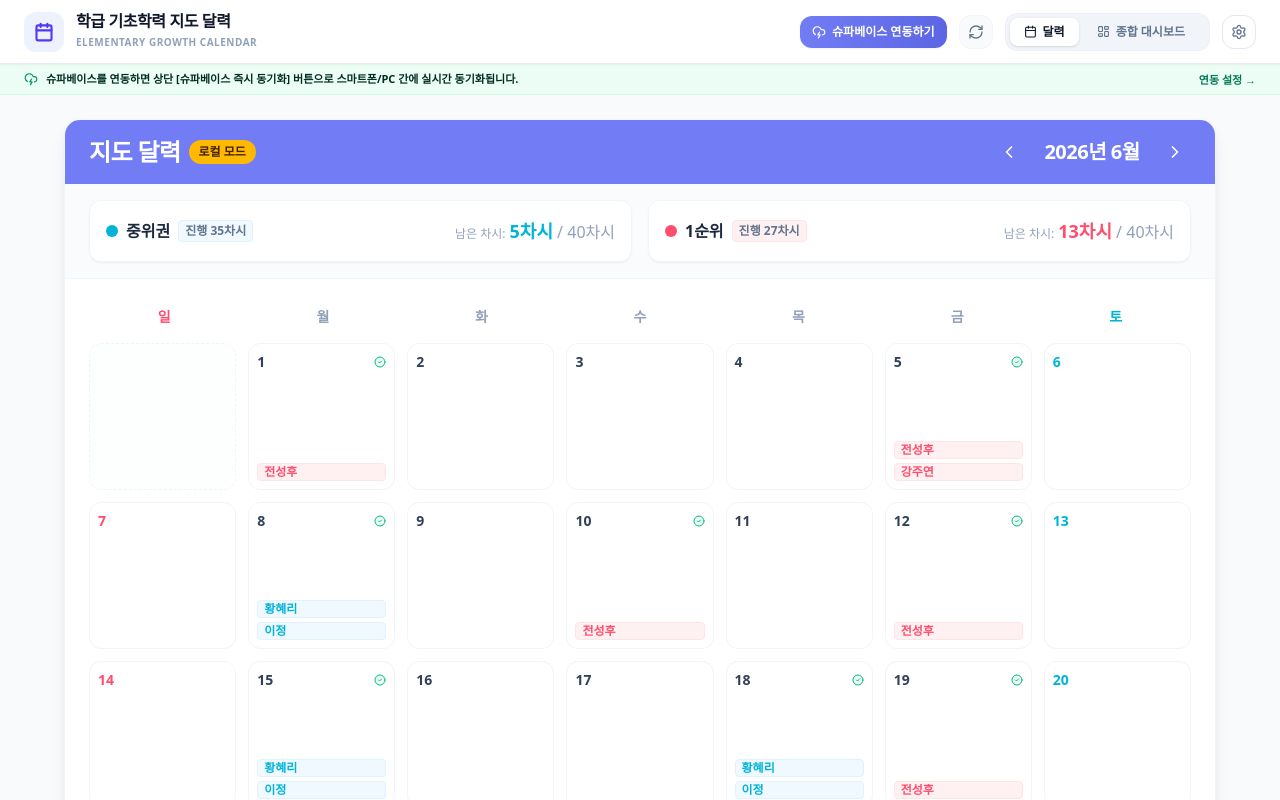
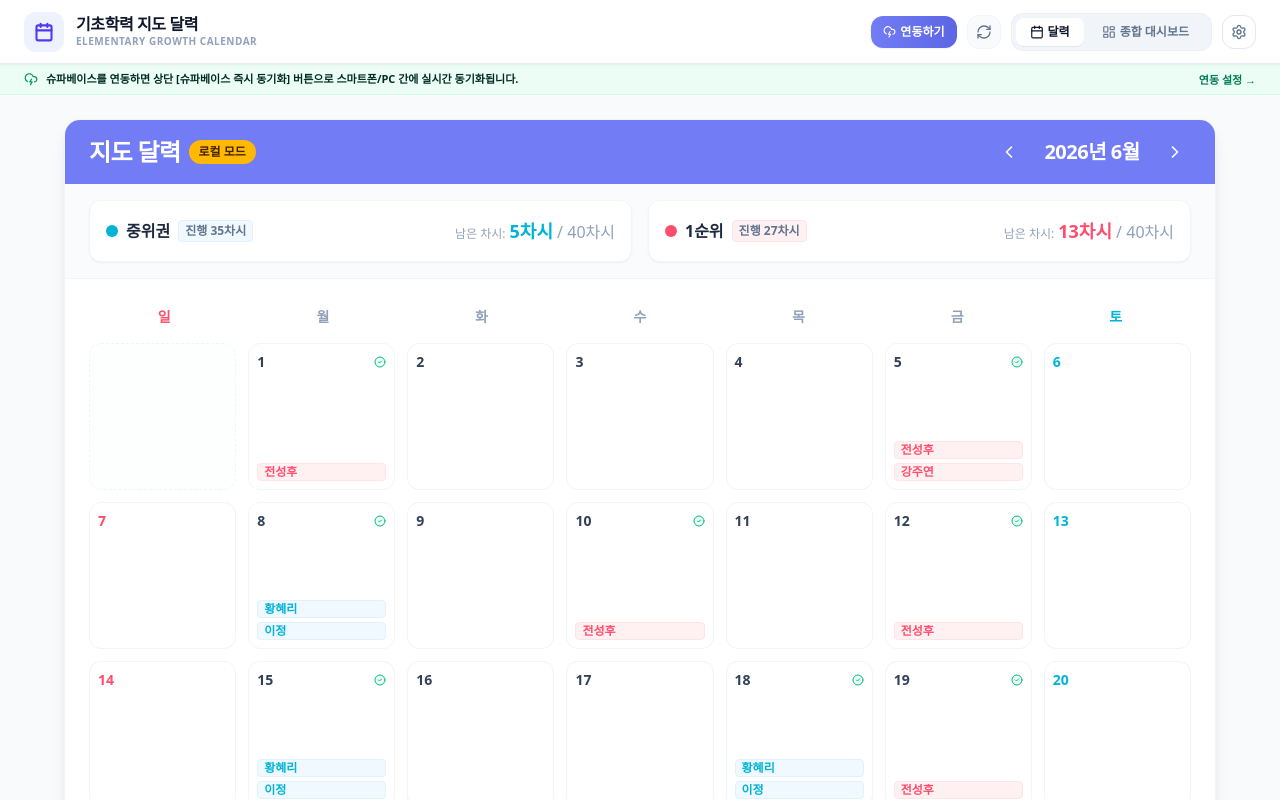
Before and after one commit to kitene0204/basic_calendar, a React (Vite) app: page / in a window 1280 px wide. Shown: the top 800 px of the page. Built offline with nearby package versions, Linux system fonts and the light colour scheme; no server answers.

Commit message:
refactor: improve mobile responsiveness and terminology
- Enhance header responsiveness for smaller screens (360px+).
- Update terminology from "시간(hours)" to "차시(sessions)" to better reflect the educational context.

```diff
--- a/src/App.tsx
+++ b/src/App.tsx
@@ -189,20 +189,24 @@ export default function App() {
   return (
     <div className="min-h-screen bg-[#F8FAFC] flex flex-col font-sans text-slate-800" id="app-wrapper">
 
-      {/* 글로벌 상단 내비게이션 바 */}
-      <header className="h-16 bg-white border-b border-slate-200/80 flex items-center justify-between px-6 shrink-0 shadow-xs z-10">
-        <div className="flex items-center space-x-3">
-          <div className="p-2.5 bg-indigo-50 rounded-xl text-indigo-600">
-            <CalendarIcon size={20} className="stroke-[2.5]" />
+      {/* 글로벌 상단 내비게이션 바 (모바일 360px~412px 화면에서도 겹침 없는 완벽한 반응형) */}
+      <header className="min-h-[3.5rem] sm:h-16 bg-white border-b border-slate-200/80 flex items-center justify-between px-2.5 sm:px-6 py-1.5 sm:py-0 shrink-0 shadow-xs z-20">
+        <div className="flex items-center space-x-2 sm:space-x-3 shrink-0">
+          <div className="p-1.5 sm:p-2.5 bg-indigo-50 rounded-xl text-indigo-600 shrink-0">
+            <CalendarIcon size={18} className="sm:w-5 sm:h-5 stroke-[2.5]" />
           </div>
-          <div>
-            <h1 className="text-base font-black text-slate-900 tracking-tight leading-none">학급 기초학력 지도 달력</h1>
-            <p className="text-[10px] text-slate-400 font-bold mt-1.5 uppercase tracking-wider">Elementary Growth Calendar</p>
+          <div className="min-w-0">
+            <h1 className="text-xs sm:text-base font-black text-slate-900 tracking-tight leading-tight whitespace-nowrap">
+              기초학력 지도 달력
+            </h1>
+            <p className="text-[9px] sm:text-[10px] text-slate-400 font-bold uppercase tracking-wider hidden sm:block">
+              Elementary Growth Calendar
+            </p>
           </div>
         </div>
 
         {/* 탭 컨트롤러 & 클라우드 상태 */}
-        <div className="flex items-center space-x-2 sm:space-x-3">
+        <div className="flex items-center space-x-1.5 sm:space-x-2.5 shrink-0">
 
           {/* Supabase 클라우드 즉시 동기화 트리거 버튼 */}
           <button
@@ -224,7 +228,7 @@ export default function App() {
               }
             }}
             disabled={isSyncing}
-            className={`px-3 py-2 text-white font-extrabold text-xs rounded-xl shadow-xs flex items-center space-x-1.5 transition-all cursor-pointer ${
+            className={`px-2 sm:px-3 py-1.5 sm:py-2 text-white font-extrabold text-[11px] sm:text-xs rounded-xl shadow-xs flex items-center space-x-1 transition-all cursor-pointer whitespace-nowrap shrink-0 ${
               isSupabaseEnabled
                 ? 'bg-gradient-to-r from-[#3ECF8E] to-[#10B981] hover:from-[#34D399] hover:to-[#059669] shadow-emerald-500/20 active:scale-95'
                 : 'bg-gradient-to-r from-[#727CF5] to-[#5C66E4] hover:from-[#5C66E4] hover:to-[#4A53D4]'
@@ -232,9 +236,15 @@ export default function App() {
             title={isSupabaseEnabled ? '클릭 시 Supabase 클라우드로 지금 바로 동기화합니다' : 'Supabase 클라우드 설정 열기'}
             id="btn-trigger-supabase-sync"
           >
-            <CloudLightning size={14} className={isSyncing ? 'animate-bounce' : ''} />
+            <CloudLightning size={13} className={isSyncing ? 'animate-bounce shrink-0' : 'shrink-0'} />
             <span className="font-black">
-              {isSyncing ? '클라우드 전송 중...' : isSupabaseEnabled ? '슈파베이스 즉시 동기화' : '슈파베이스 연동하기'}
+              {isSyncing ? '전송중' : isSupabaseEnabled ? (
+                <>
+                  <span className="hidden sm:inline">슈파베이스 </span>동기화
+                </>
+              ) : (
+                '연동하기'
+              )}
             </span>
           </button>
 
@@ -242,42 +252,41 @@ export default function App() {
           <button
             onClick={() => loadAllData(false)}
             disabled={isSyncing}
-            className="p-2 bg-slate-50 hover:bg-slate-100 active:bg-slate-200 text-slate-500 rounded-xl border border-slate-100 transition-colors cursor-pointer shrink-0"
-            title="실시간 새로고침 및 수동 동기화"
+            className="p-1.5 sm:p-2 bg-slate-50 hover:bg-slate-100 active:bg-slate-200 text-slate-500 rounded-xl border border-slate-100 transition-colors cursor-pointer shrink-0"
+            title="실시간 새로고침"
             id="btn-sync-trigger"
           >
-            <RefreshCw size={16} className={isSyncing ? 'animate-spin text-[#727CF5]' : ''} />
+            <RefreshCw size={14} className={`sm:w-4 sm:h-4 ${isSyncing ? 'animate-spin text-[#727CF5]' : ''}`} />
           </button>
 
           {/* 탭 스위처 */}
-          <div className="bg-slate-100 p-1 rounded-xl flex space-x-1 border border-slate-200/30 shrink-0">
+          <div className="bg-slate-100 p-0.5 sm:p-1 rounded-xl flex space-x-0.5 sm:space-x-1 border border-slate-200/40 shrink-0">
             <button
               onClick={() => {
                 setActiveTab('calendar');
                 setIsSettingsOpen(false);
               }}
-              className={`px-2.5 sm:px-3.5 py-1.5 text-xs font-extrabold rounded-lg flex items-center space-x-1 sm:space-x-1.5 transition-all cursor-pointer ${
+              className={`px-2 sm:px-3.5 py-1 sm:py-1.5 text-[11px] sm:text-xs font-extrabold rounded-lg flex items-center space-x-1 transition-all cursor-pointer whitespace-nowrap ${
                 activeTab === 'calendar'
-                  ? 'bg-white text-slate-900 shadow-sm'
+                  ? 'bg-white text-slate-900 shadow-2xs'
                   : 'text-slate-500 hover:text-slate-800'
               }`}
             >
-              <CalendarIcon size={13} />
-              <span className="hidden xs:inline">달력</span>
-              <span className="xs:hidden">달력</span>
+              <CalendarIcon size={12} className="sm:w-3.5 sm:h-3.5 shrink-0" />
+              <span>달력</span>
             </button>
             <button
               onClick={() => {
                 setActiveTab('dashboard');
                 setIsSettingsOpen(false);
               }}
-              className={`px-2.5 sm:px-3.5 py-1.5 text-xs font-extrabold rounded-lg flex items-center space-x-1 sm:space-x-1.5 transition-all cursor-pointer ${
+              className={`px-2 sm:px-3.5 py-1 sm:py-1.5 text-[11px] sm:text-xs font-extrabold rounded-lg flex items-center space-x-1 transition-all cursor-pointer whitespace-nowrap ${
                 activeTab === 'dashboard'
-                  ? 'bg-white text-slate-900 shadow-sm'
+                  ? 'bg-white text-slate-900 shadow-2xs'
                   : 'text-slate-500 hover:text-slate-800'
               }`}
             >
-              <LayoutDashboard size={13} />
+              <LayoutDashboard size={12} className="sm:w-3.5 sm:h-3.5 shrink-0" />
               <span className="hidden sm:inline">종합 대시보드</span>
               <span className="sm:hidden">통계</span>
             </button>
@@ -286,7 +295,7 @@ export default function App() {
           {/* 설정 열기 버튼 */}
           <button
             onClick={() => setIsSettingsOpen(!isSettingsOpen)}
-            className={`p-2 rounded-xl border transition-all cursor-pointer shrink-0 ${
+            className={`p-1.5 sm:p-2 rounded-xl border transition-all cursor-pointer shrink-0 ${
               isSettingsOpen
                 ? 'bg-[#727CF5] border-[#727CF5] text-white'
                 : 'bg-white hover:bg-slate-50 border-slate-200 text-slate-500'
@@ -294,7 +303,7 @@ export default function App() {
             title="설정 및 학생 명단 관리"
             id="btn-global-settings"
           >
-            <Settings size={16} />
+            <Settings size={14} className="sm:w-4 sm:h-4" />
           </button>
         </div>
       </header>
--- a/src/components/Calendar.tsx
+++ b/src/components/Calendar.tsx
@@ -271,11 +271,11 @@ export default function Calendar({
                     return (
                       <span
                         key={sid}
-                        className={`text-[9px] sm:text-[12px] px-1 sm:px-1.5 py-0.5 rounded border leading-none truncate font-black flex items-center justify-between gap-0.5 ${badgeColor}`}
+                        className={`text-[9px] sm:text-[12px] px-1 sm:px-1.5 py-0.5 rounded border leading-none font-black flex items-center justify-between gap-0.5 ${badgeColor}`}
                       >
                         <span className="truncate">{s.name}</span>
                         {hours > 1 && (
-                          <span className="text-[8px] sm:text-[10px] opacity-90 shrink-0 font-black">({hours}h)</span>
+                          <span className="text-[8px] sm:text-[10px] opacity-90 shrink-0 font-black">({hours}차시)</span>
                         )}
                       </span>
                     );
```
Also changed, not shown: src/components/Dashboard.tsx (+8 -8 lines), src/components/TeachingRecordPanel.tsx (+11 -11 lines).
